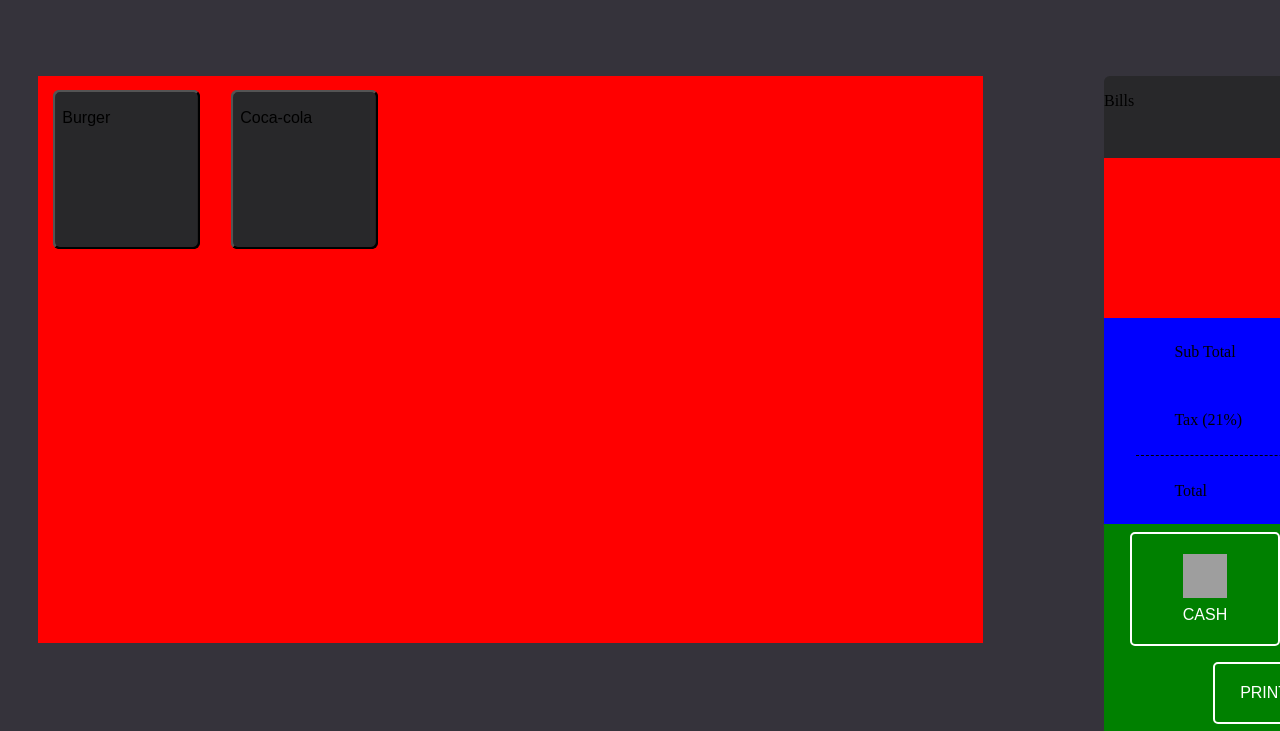
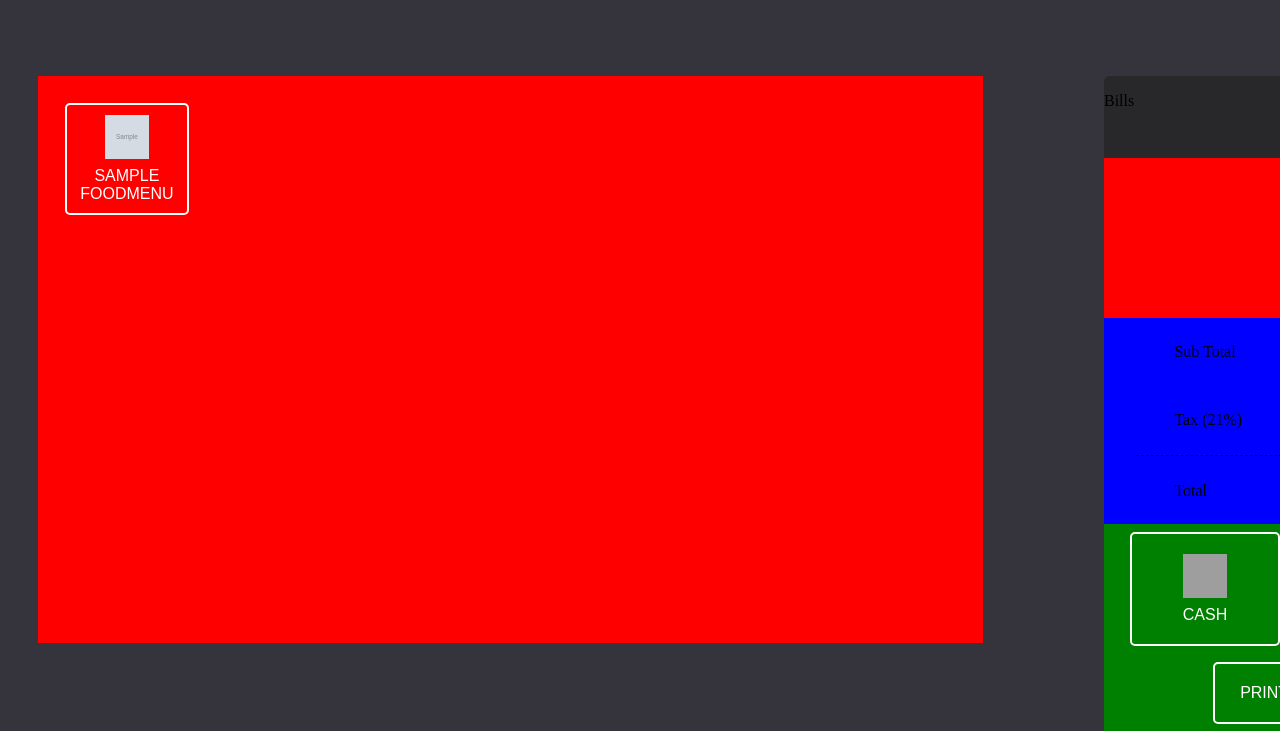
Before and after one commit to Gex-devs/pizzaproject, a Flask app: page / in a window 1280 px wide. Shown: the top 731 px of the page. Run offline with Flask 2, Linux system fonts and the light colour scheme; grey boxes marked "Sample" are stand-in pictures; a database or web service that is not in the repository returns one stand-in record (values such as "Sample title"); some libraries are stand-ins or nearby versions; grey boxes are pictures that could not be loaded.

Commit message:
improved scalablility

```diff
--- a/CashierDashBoard/main.py
+++ b/CashierDashBoard/main.py
@@ -41,7 +41,9 @@ def clientConnected():
 def entry():
     #check
 
-    return render_template('index.html')
+    foodMenu = foodMenuCol.find()
+
+    return render_template('index.html',foodM =foodMenu)
 
 @app.route("/addToBucket",methods=['POST'])
 def buckets():
--- a/CashierDashBoard/static/css/Catago.css
+++ b/CashierDashBoard/static/css/Catago.css
@@ -1,14 +1,30 @@
 .OrderItem {
-    position: relative;
-    width: 11rem;
-    height: 8.3rem;
-
-    background: #28282a;
-    border-radius: 6px;
   display: flex;
   flex-direction: column;
-    transform: scale(1.2);
+  justify-content: center;
+  align-items: center;
+  border: 2px solid white;
+  border-radius: 5px;
+  background-color: transparent;
+  color: white;
+  padding: 10px;
+  font-size: 16px;
+  width: 150px;
+  margin: 0.5rem;
 }
+.OrderItem img {
+  margin-bottom: 0.5rem;
+}
+
+.OrderItem span {
+  text-transform: uppercase;
+}
+.OrderItem:hover {
+  background-color: white;
+  color: green;
+  cursor: pointer;
+}
+
 .Orders {
   position: fixed;
   background-color: red;
--- a/CashierDashBoard/static/css/NobodyLikesTaxs.css
+++ b/CashierDashBoard/static/css/NobodyLikesTaxs.css
@@ -53,3 +53,7 @@
 .FinishOrderButtons:active {
   transform: scale(0.95);
 }
+#my-popup .swal2-image.sweet-image-class {
+    width: 200px;
+    height: 200px;
+  }
--- a/CashierDashBoard/static/js/app.js
+++ b/CashierDashBoard/static/js/app.js
@@ -3,6 +3,10 @@ async function addToBucket(button) {
     let inputValue;
     const { value: ipAddress } = await Swal.fire({
         title: 'Please Specify amount',
+        imageUrl: button.querySelector('img').getAttribute('src'),
+        imageWidth: 100,
+        imageHeight: 100,
+        imageAlt: 'Custom image',
         input: 'text',
         inputLabel: 'Amount in Numbers',
         inputClass: 'text-center',
@@ -17,7 +21,7 @@ async function addToBucket(button) {
             } else {
                 inputValue = value
             }
-        }
+        },
     })
     console.log(inputValue)
     var xhr = new XMLHttpRequest();
--- a/CashierDashBoard/templates/index.html
+++ b/CashierDashBoard/templates/index.html
@@ -5,26 +5,25 @@
       <div class="TopCatago"></div>
       <div class="Orders" id="order">
         <!--Food Menu-->
+        {% for menu in foodM %}
         <button
           class="OrderItem"
           onClick="addToBucket(this)"
-          value="6427031a8ceafc25afd3477c"
+          value={{menu['_id']}}
         >
-          <p>Burger</p>
+          <img
+            src={{menu['icon']}}
+            alt="Your Icon"
+            width="44"
+            height="44"
+          />
+          <span>{{menu['name']}}</span>
         </button>
-        <button
-          class="OrderItem"
-          onClick="addToBucket(this)"
-          value="6429b2649fdd558823809535"
-        >
-          <p>Coca-cola</p>
-        </button>
+        {% endfor %}
       </div>
       <div class="CurrentOrder">
         <p>Bills</p>
-        <div class="addedOrders" id="buckets">
-
-        </div>
+        <div class="addedOrders" id="buckets"></div>
         <div class="TotalCalculator">
           <table class="Payme">
             <tr>
```
Lines whose indentation alone changed are shown as unchanged.
